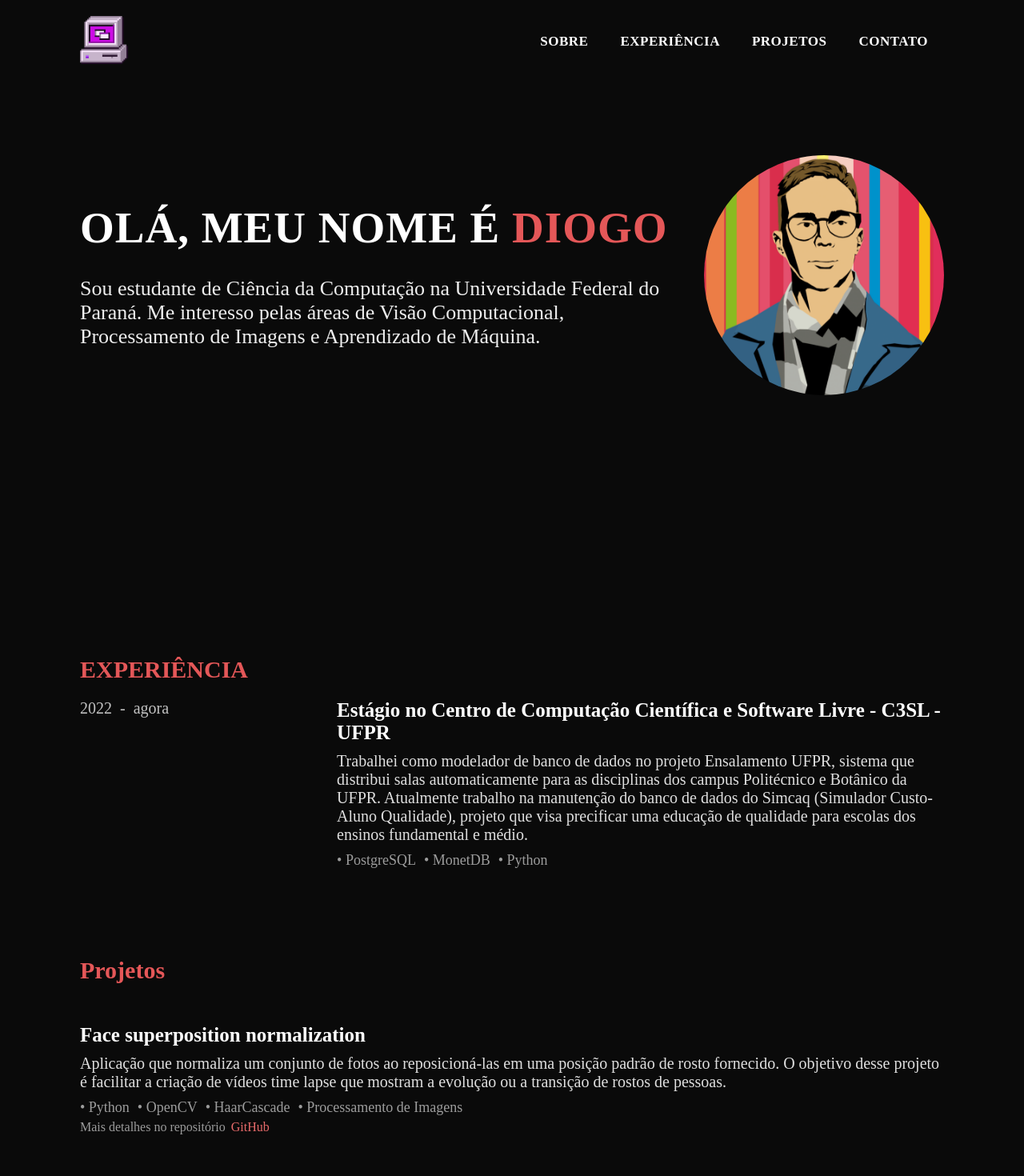
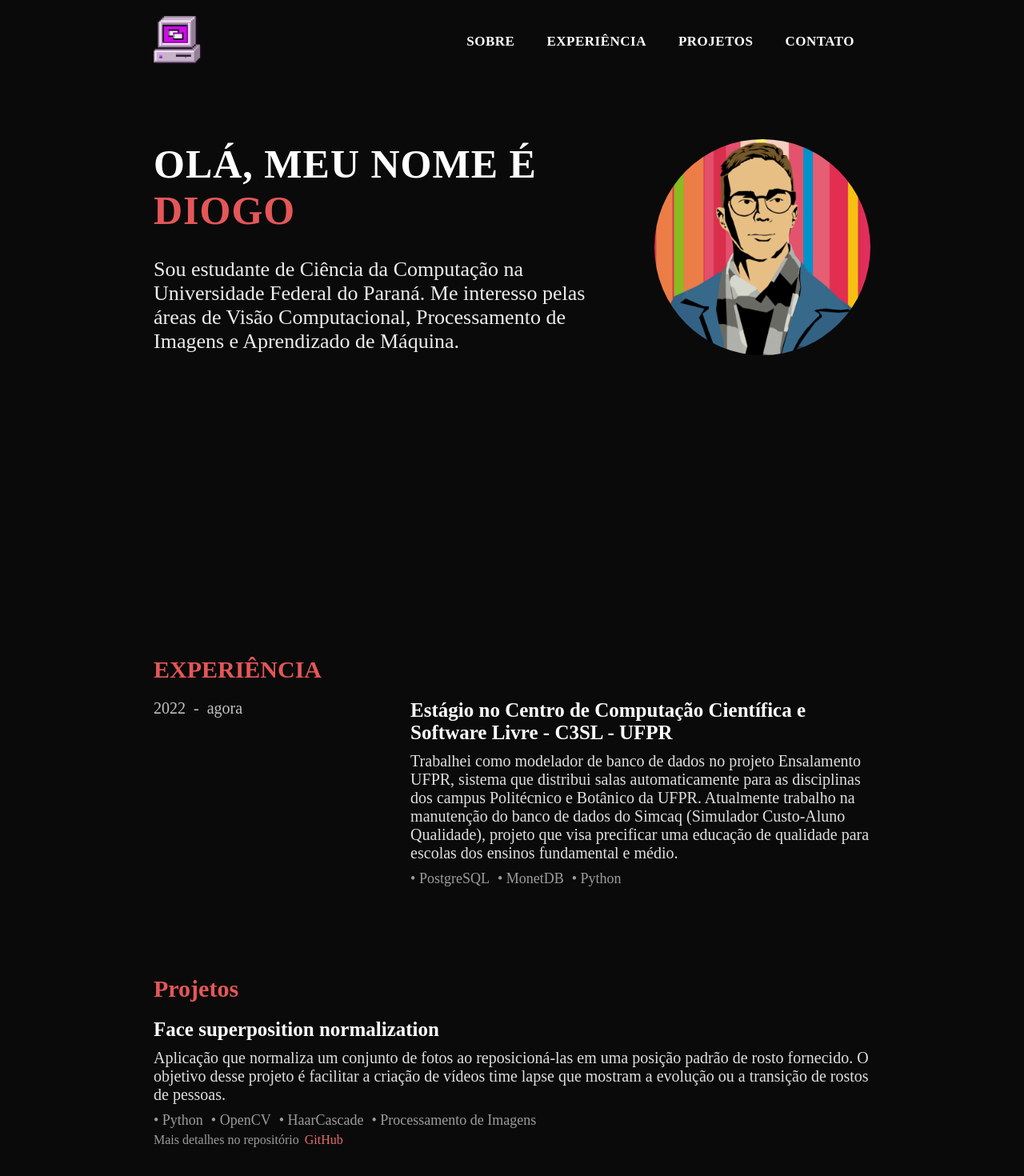
Before and after one commit to diogohal/web-portfolio, a React (Create React App) app: page / in a window 1280 px wide. Shown: the top 1470 px of the page at 80% size. Built offline with nearby package versions, Linux system fonts and the light colour scheme; the HTML template or start-up script is replaced by a standard one; a web font is replaced by a local one.

Commit message:
style updated

```diff
--- a/src/App.js
+++ b/src/App.js
@@ -11,7 +11,7 @@ import './style.css'
 export default function App() {
     return (
         <div>
-            <section>
+            <section className='home'>
                 <Nav />
                 <About />
             </section>
--- a/src/style.css
+++ b/src/style.css
@@ -19,8 +19,13 @@ body {
 }
 
 section {
+    margin: 0px 15%;
+}
+
+
+/* ========= Nav + About ========= */
+.home {
     min-height: 100vh;
-    margin: 0px 100px;
 }
 
 
@@ -60,14 +65,14 @@ section {
     display: flex;
     align-items: center;
     justify-content: space-between;
-    margin-top: 110px;
     color: white;
+    margin-top: 10%;
+    margin-bottom: 100px;
     font-family: broken-console;
-    padding-bottom: 100px;
 }
 
 .about--text--name {
-    font-size: 55px;
+    font-size: 50px;
     letter-spacing: 1px;
 }
 
@@ -85,8 +90,8 @@ section {
 .about--img {
     object-fit: cover;
     object-position: 0% 20%;
-    width: 300px;
-    height: 300px;
+    width: 270px;
+    height: 270px;
     border-radius: 50%;
     margin-left: 40px;
 }
@@ -151,11 +156,12 @@ section {
     font-family: broken-console;
     color: #e45758;
     font-size: 30px;
+    margin-bottom: 20px;
 }
 
 .project--details {
     font-family: Poppins;
-    margin-top: 50px;
+    margin-bottom: 50px;
 }
 
 .project--details--title {
```
Also changed, not shown: 16 other files (tests, documents, lock files or other folders).
